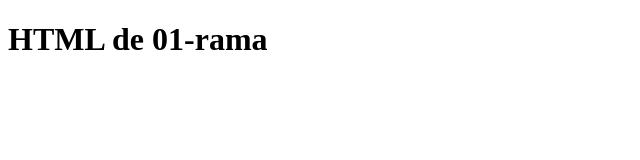
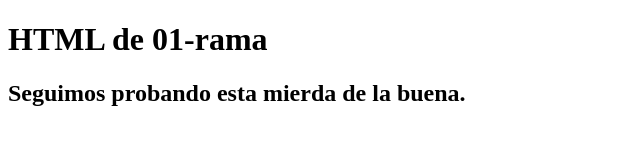
Before and after one commit to JaumeJD/PruebasGit, a plain HTML site: page index01rama.html in a window 1280 px wide. Shown: the whole page, without its empty margins (0-640 px from the left). Drawn offline with Linux system fonts and the light colour scheme.

Commit message:
Commit de 01-rama

```diff
--- a/index01rama.html
+++ b/index01rama.html
@@ -10,6 +10,7 @@
 
 <body>
     <h1>HTML de 01-rama</h1>
+    <h2>Seguimos probando esta mierda de la buena.</h2>
 </body>
 
 </html>
```
